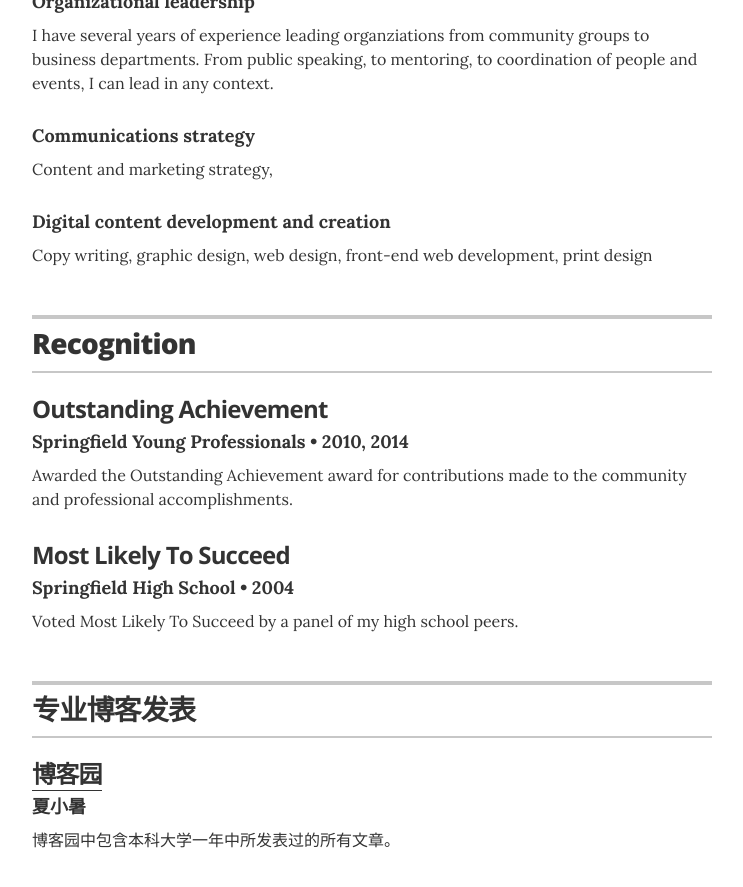
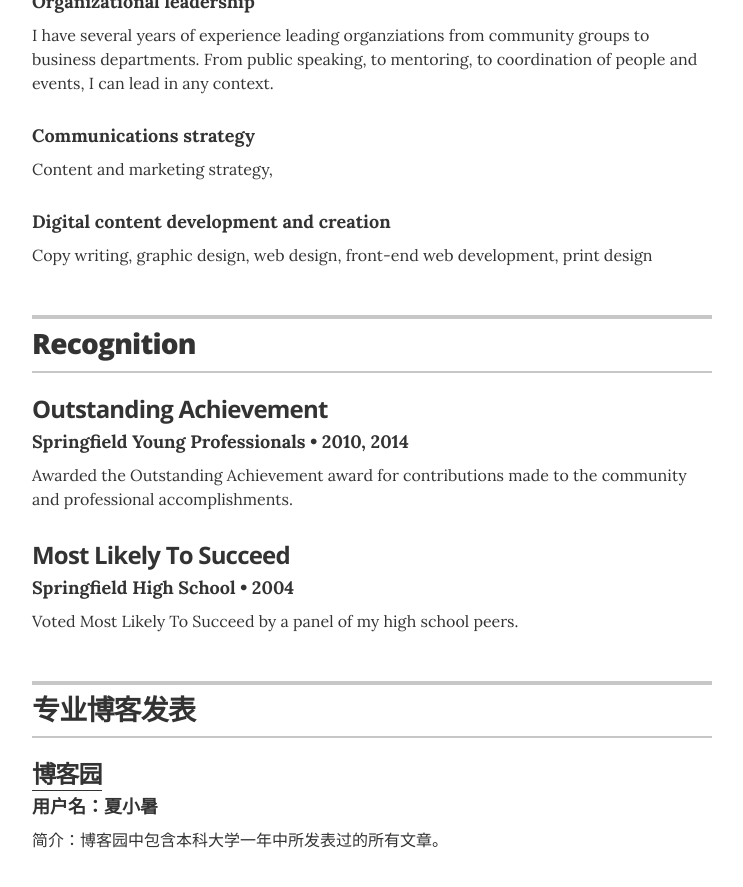
Before and after one commit to Rebecca3150/Rebecca3150.github.io, a Jekyll site: the page built from index.html, in a window 1280 px wide and 900 px high, scrolled down 2419 px. Shown: the top 887 px of the window, without its empty margins (268-1011 px from the left). Built offline with Jekyll 4.4.1, drawn with Linux system fonts in a browser that asks for light colours.

Commit message:
Update associations.yml

```diff
--- a/_data/associations.yml
+++ b/_data/associations.yml
@@ -2,6 +2,6 @@
 # comment out the urls if you do not wish to display them
 
 - organization: 博客园
-  role: 夏小暑
+  role: 用户名：夏小暑
   url: https://www.cnblogs.com/xiaxiaoshu/
-  summary: 博客园中包含本科大学一年中所发表过的所有文章。
+  summary: 简介：博客园中包含本科大学一年中所发表过的所有文章。
```
